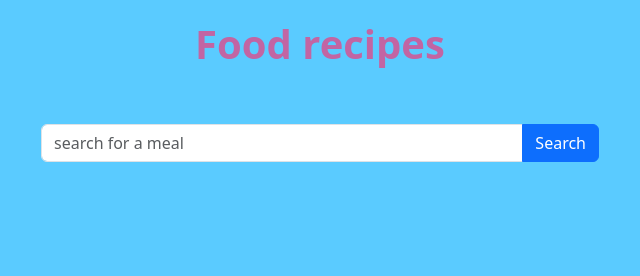
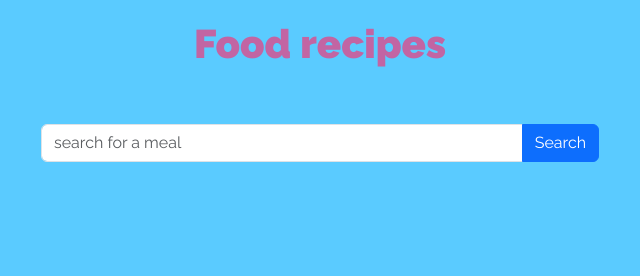
Before and after one commit to dddkum/food-recipes-app, a plain HTML site: page index.html in a window 1280 px wide. Shown: the top 276 px of the page, 320-960 px from the left. Drawn offline with nearby package versions, Linux system fonts and the light colour scheme.

Commit message:
forgot add font-family

```diff
--- a/style.css
+++ b/style.css
@@ -1,9 +1,10 @@
 @import url('https://fonts.googleapis.com/css2?family=Raleway:wght@100;200;300;400;600;900&display=swap');
 
-html {
+* {
     box-sizing: border-box;
     margin: 0;
     padding: 0;
+    font-family: 'Raleway', sans-serif;
 }
 
 .container {
```
